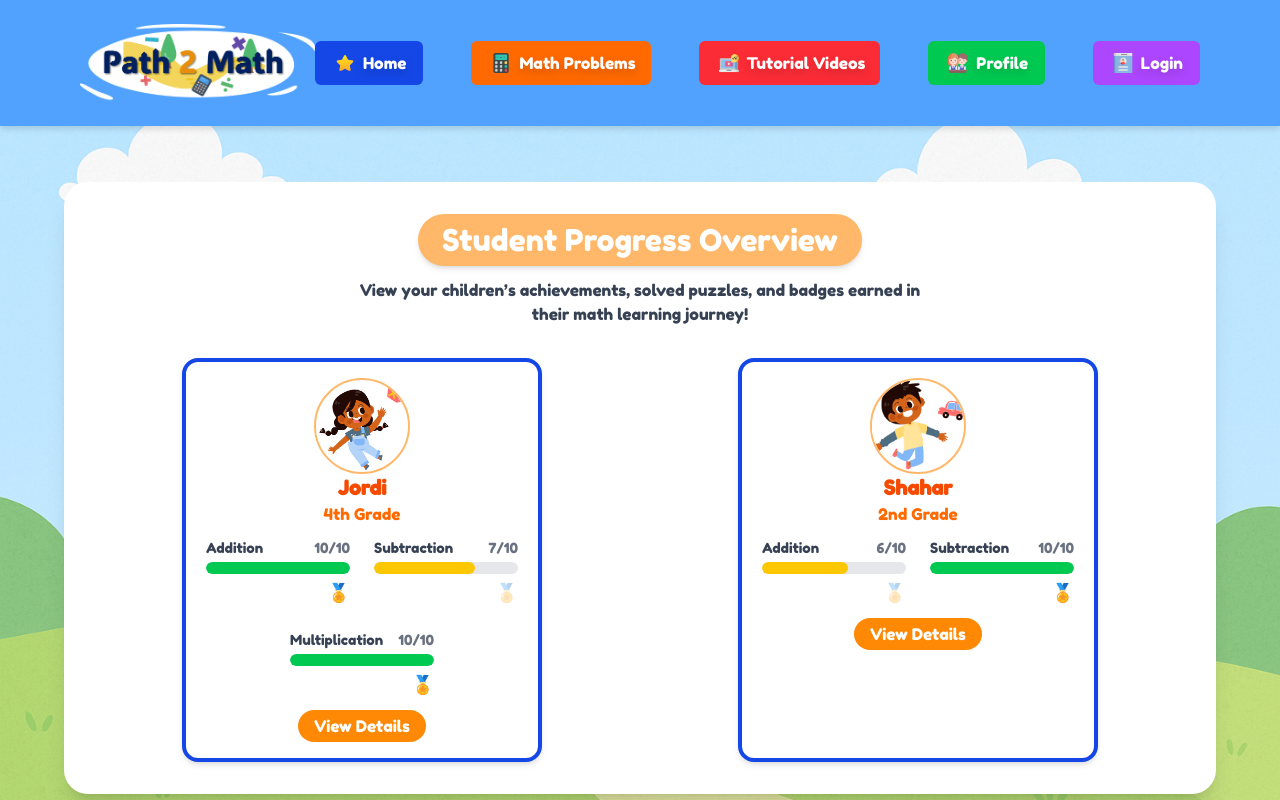
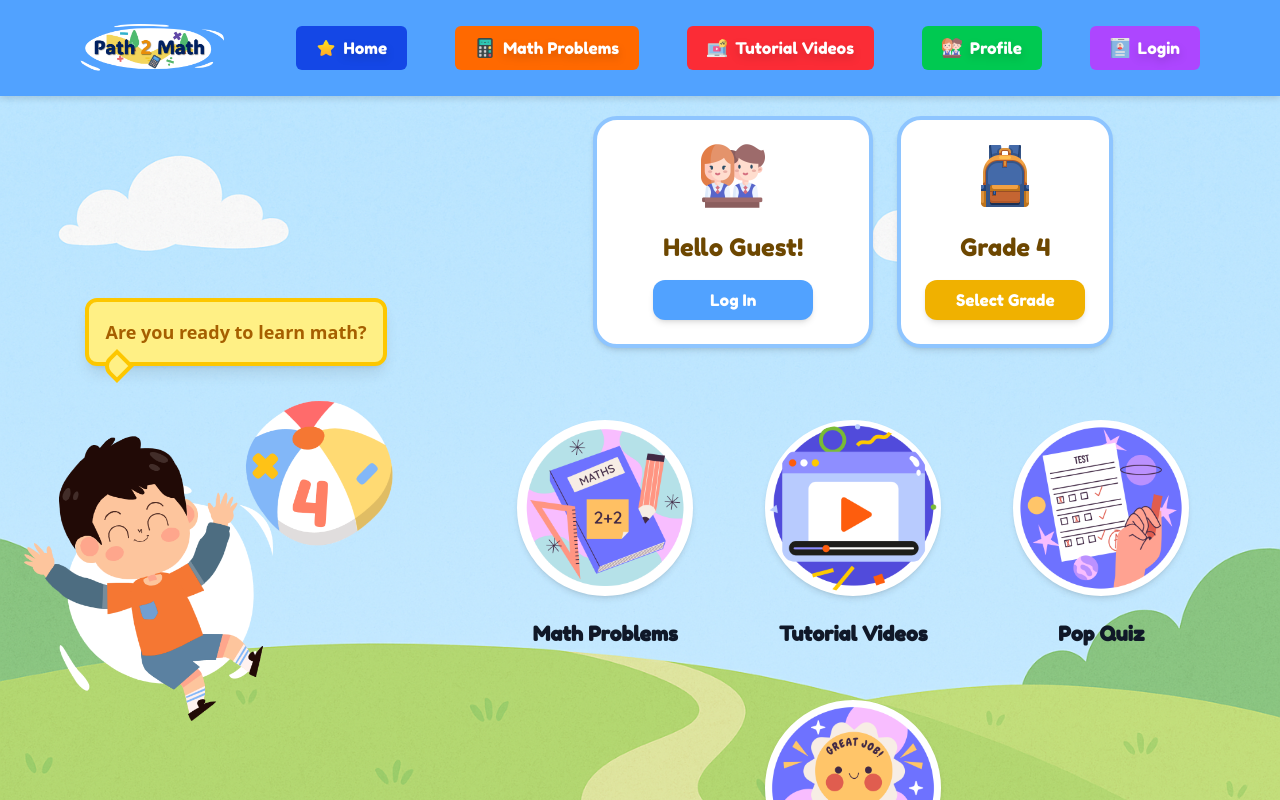
Before and after one commit to guyshargo/PathToMath, a React (Vite) app in the folder ReactPathToMath/PathToMath/: page / in a window 1280 px wide. Shown: the top 800 px of the page. Built offline with nearby package versions, Linux system fonts and the light colour scheme.

Commit message:
fixed background

```diff
--- a/ReactPathToMath/PathToMath/src/App.jsx
+++ b/ReactPathToMath/PathToMath/src/App.jsx
@@ -11,19 +11,19 @@ function App() {
   return (
     <LoginStatusProvider>
       <GradeProvider>
-        <div className="flex flex-col min-h-screen overflow-x-hidden relative">
+        <div className="flex flex-col relative">
           {/* Header - Fixed position at top */}
           <header className="sticky top-0 z-10 w-full bg-white">
             <Header />
           </header>
 
           {/* Main Content - with appropriate padding/margin */}
-          <main className="flex-grow w-full pt-4 background-image">
-            <ParentPage />
+          <main className="flex-grow w-full ">
+            <HomePage />
           </main>
 
           {/* Footer */}
-          <footer className="w-full bg-white">
+          <footer className="w-full bg-white ">
             <Footer />
           </footer>
         </div>
--- a/ReactPathToMath/PathToMath/src/components/Main/HomePage/HomePage.jsx
+++ b/ReactPathToMath/PathToMath/src/components/Main/HomePage/HomePage.jsx
@@ -5,9 +5,8 @@ import CirclesContainer from './CircleContainer';
 
 function HomePage() {
     return (
-        <div className="mt-5 flex-grow w-full mb-4 h-full flex flex-row justify-center items-center">
-            {/* Avatar container with adjusted positioning */}
-            <div className="hidden lg:flex w-1/3 h-full justify-end items-center relative">
+        <div className="background-image pt-5 pb-4 flex-grow w-full h-full flex flex-row justify-center items-center ">
+            <div className="mt-5 pt-5 mb-4 hidden lg:flex w-1/3 h-full justify-end items-center relative">
                 <div className="flex w-full h-full items-center justify-end" >
                     <img
                         src={placeHolderAvatar}
@@ -16,7 +15,7 @@ function HomePage() {
                     />
                 {/* Avatar Speech Bubble */}
                 </div>
-                      <div className="absolute -top-10 right-10 bg-yellow-200 cursor-default rounded-xl p-4 shadow-lg border-4 border-yellow-400 text-yellow-700 font-bold text-lg whitespace-nowrap animate-bounce">
+                      <div className="absolute -top-8 right-10 bg-yellow-200 cursor-default rounded-xl p-4 shadow-lg border-4 border-yellow-400 text-yellow-700 font-bold text-lg whitespace-nowrap animate-bounce">
                         Are you ready to learn math?
                         <div className="absolute -bottom-4 left-4 w-6 h-6 bg-yellow-200 border-4 border-yellow-400 rounded-bl-xl rotate-45"></div>
                     </div>
--- a/ReactPathToMath/PathToMath/src/components/Main/ParentPage/ChildProgressCard.jsx
+++ b/ReactPathToMath/PathToMath/src/components/Main/ParentPage/ChildProgressCard.jsx
@@ -2,7 +2,7 @@ import React from 'react';
 
 function ChildProgressCard({ child }) {
   return (
-    <div className="bg-white rounded-2xl border-4 border-blue-700 p-4 shadow-md flex flex-col items-center text-center mx-auto max-w-[360px] w-full">
+    <div className="background-image pt-5 rounded-2xl border-4 border-blue-700 p-4 shadow-md flex flex-col items-center text-center mx-auto max-w-[360px] w-full">
       <img
         src={child.avatar}
         alt={`${child.name}'s avatar`}
--- a/ReactPathToMath/PathToMath/src/components/header/header.jsx
+++ b/ReactPathToMath/PathToMath/src/components/header/header.jsx
@@ -91,7 +91,7 @@ return (
     <header className="flex flex-col xl:flex-row items-start xl:items-center z-30 justify-between w-full py-6 px-6 md:px-20 bg-blue-400 drop-shadow-md playful-font relative">
       <div className="flex justify-between items-center w-full xl:w-auto">
       <a href="a" className="hover:scale-105 transition-all">
-    <img src={logo} alt="Logo" className="  w-60 rounded-2xl" />
+    <img src={logo} alt="Logo" className="  w-36 rounded-2xl" />
       </a>
         <button className="xl:hidden text-3xl text-white cursor-pointer" onClick={toggleMobileMenu}>
         {/* simple hamburger menu for mobile view */}
--- a/ReactPathToMath/PathToMath/src/index.css
+++ b/ReactPathToMath/PathToMath/src/index.css
@@ -1,6 +1,8 @@
 body{
   width: 100vw;
   height: 100vh;
+    overflow-x: hidden;
+
 
 }
 .background-image {
```
